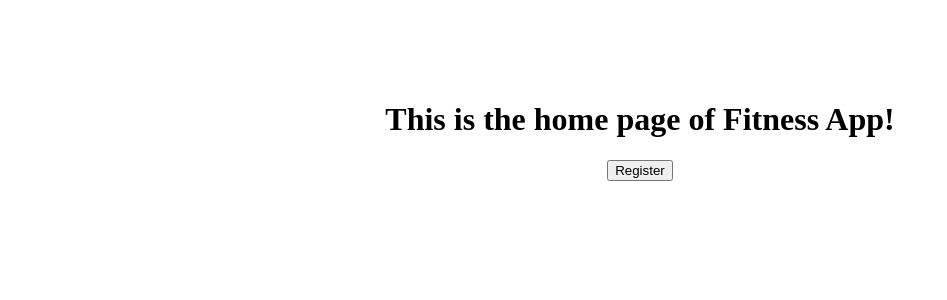
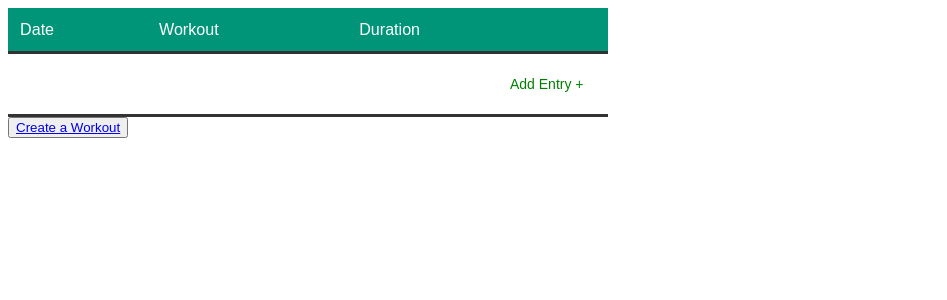
Before and after one commit to RGupta0323/FitnessApp, a Flask app: page /home in a window 1280 px wide. Shown: the top 300 px of the page, without its empty margins (0-947 px from the left). Run offline with Flask 2, Linux system fonts and the light colour scheme.

Commit message:
created basic UI for workout tracker - home.html

```diff
--- a/src/FlaskWebApp/app.py
+++ b/src/FlaskWebApp/app.py
@@ -5,7 +5,7 @@
 
 app = Flask(__name__)
 @app.route("/")
-def home():
+def index():
     return render_template("index.html")
 
 @app.route("/home", methods=["GET"])
--- /dev/null
+++ b/src/FlaskWebApp/static/stylesheets/Home.css
@@ -0,0 +1,88 @@
+.tracker {
+    font-size: 14px;
+    border-collapse: collapse;
+    width: 600px;
+}
+
+.tracker,
+.tracker * {
+    font-family: sans-serif;
+}
+
+.tracker th {
+    font-size: 1.15em;
+    text-align: left;
+    font-weight: normal;
+    color: #ffffff;
+    background: #009578;
+}
+
+.tracker th,
+.tracker td {
+    padding: 0.75em;
+}
+
+.tracker__entries .tracker__row {
+    background: #eeeeee;
+}
+
+.tracker__entries .tracker__row:nth-child(odd) {
+    background: #dddddd;
+}
+
+.tracker__date,
+.tracker__workout,
+.tracker__duration {
+    display: inline-block;
+    box-sizing: border-box;
+    font-size: 1em;
+    height: 2.5em;
+    padding: 0.5em 0;
+    border: none;
+    outline: none;
+    background: none;
+}
+
+.tracker__duration {
+    width: 5em;
+    text-align: right;
+}
+
+.tracker__button {
+    display: flex;
+    align-items: center;
+    justify-content: center;
+    background: none;
+    border: none;
+    border-radius: 50%;
+    outline: none;
+    color: red;
+    font-size: 1.5em;
+    margin-left: 0.5em;
+    cursor: pointer;
+}
+
+.tracker__button:hover {
+    background: rgba(0, 0, 0, 0.1);
+}
+
+.tracker__row--add {
+    border-top: 3px solid #333333;
+    border-bottom: 3px solid #333333;
+    background: #ffffff;
+}
+
+.tracker__row--add td {
+    text-align: right;
+}
+
+.tracker__add {
+    display: inline-block;
+    padding: 0.8em 1em;
+    color: green;
+    cursor: pointer;
+}
+
+.tracker__add:hover {
+    background:rgba(0, 0, 0, 0.1);
+}
--- a/src/FlaskWebApp/templates/Home.html
+++ b/src/FlaskWebApp/templates/Home.html
@@ -7,10 +7,31 @@
 <head>
     <meta charset="UTF-8">
     <title>Home</title>
+
 </head>
 <body>
+    <link rel="stylesheet" type="text/css" href="{{ url_for('static', filename='stylesheets/Home.css') }}">
     <!-- Existing workouts can exist here with a folder structure (user can navigate -->
-
+    <div class="app">
+        <table class="tracker">
+                <thead>
+                    <tr>
+                        <th>Date</th>
+                        <th>Workout</th>
+                        <th>Duration</th>
+                        <th></th>
+                    </tr>
+                </thead>
+                <tbody class="tracker__entries"></tbody>
+                <tbody>
+                    <tr class="tracker__row tracker__row--add">
+                        <td colspan="4">
+                            <span class="tracker__add">Add Entry &plus;</span>
+                        </td>
+                    </tr>
+                </tbody>
+            </table>
+    </div>
     <!-- button to create a workout here -->
      <button type="button">
          <a href="{{ url_for('createworkout') }}">Create a Workout</a>
--- a/src/FlaskWebApp/templates/createworkout.html
+++ b/src/FlaskWebApp/templates/createworkout.html
@@ -6,5 +6,7 @@
 </head>
 <body>
         <h1>Webpage to create a workout</h1>
+
+        <!-- Button here to create an exercise which should reveal a drop down of different exercises -->
 </body>
 </html>
```
